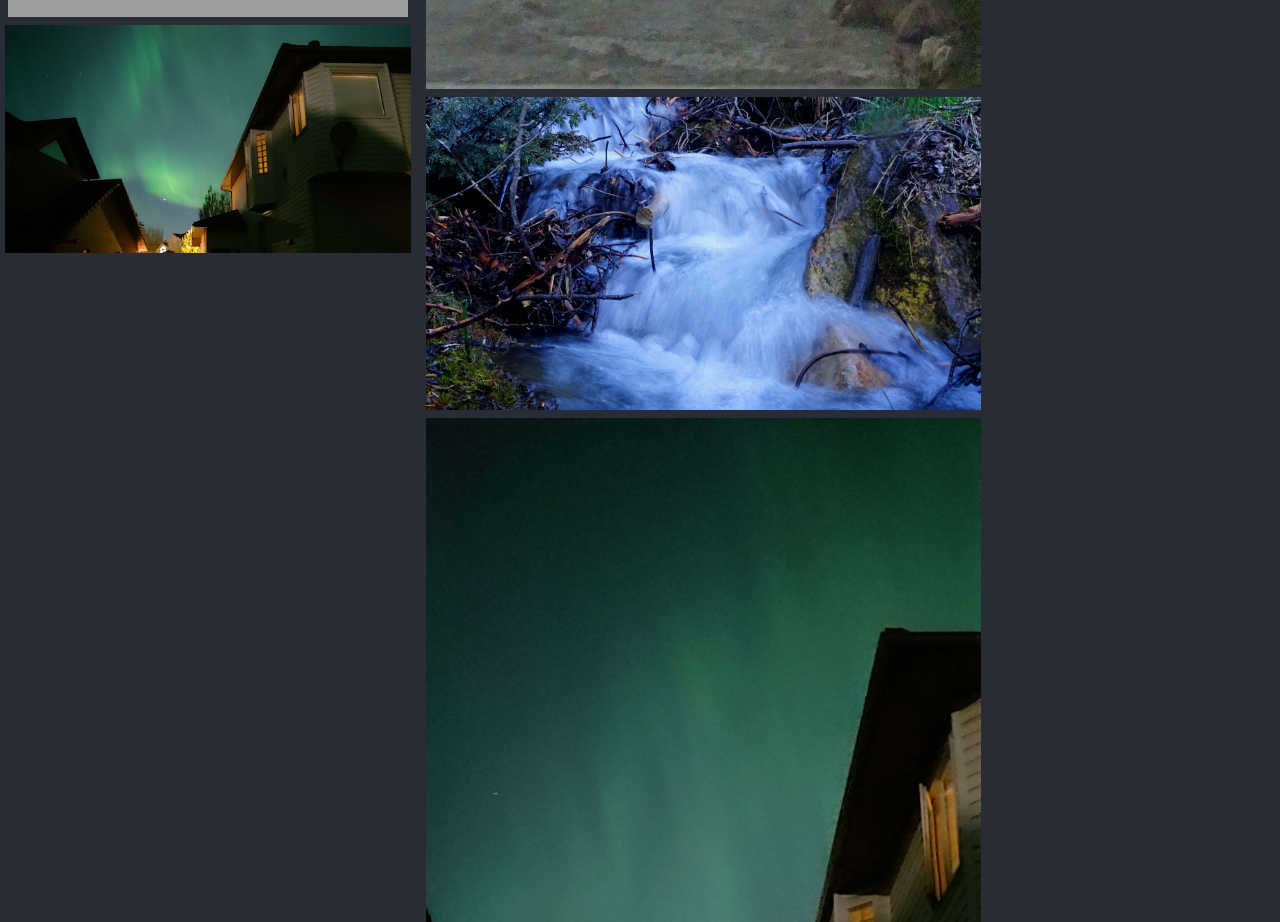
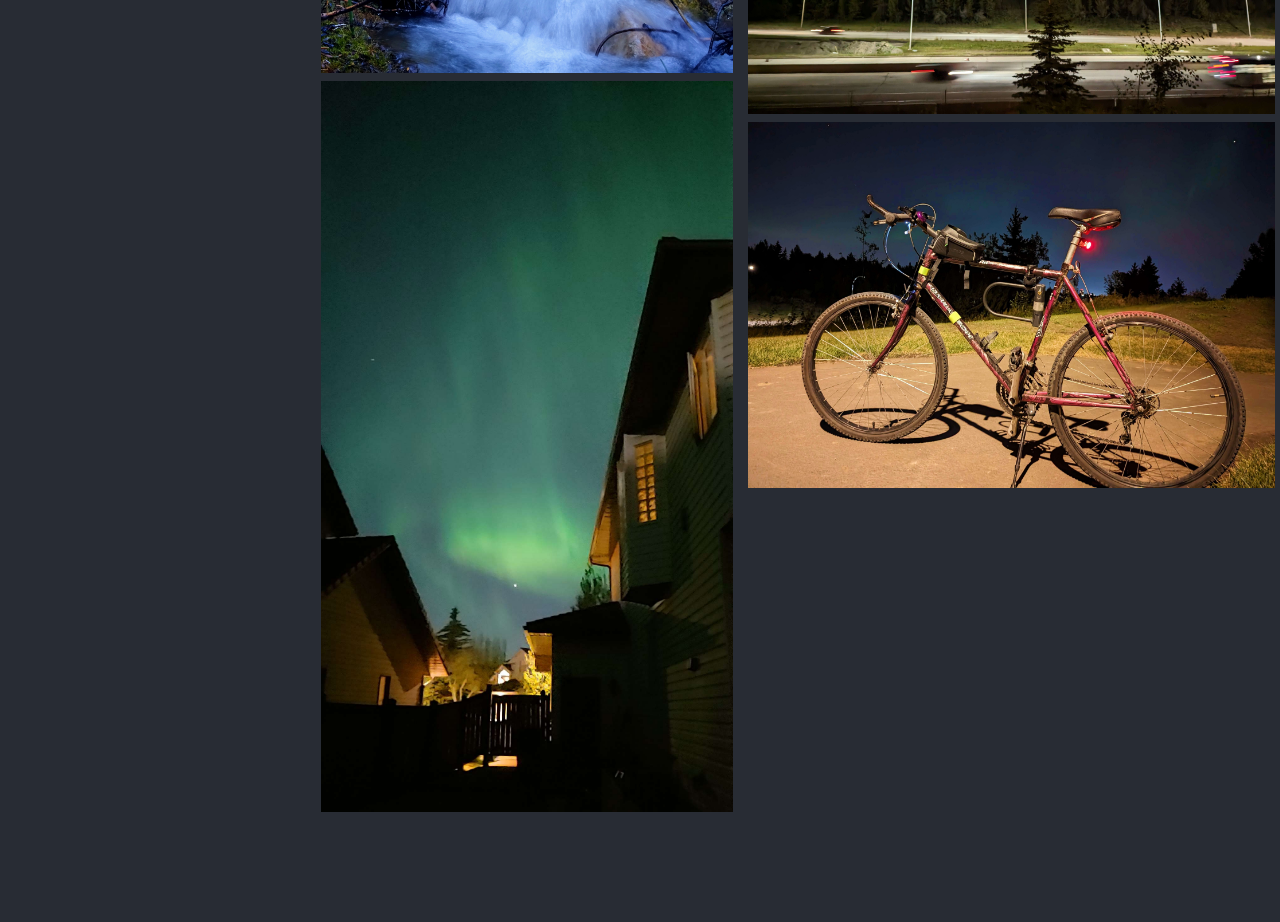
Before and after one commit to LeCitrus/LeCitrus.github.io, a React (Create React App) app: page /hobbies in a window 1280 px wide. Shown: the part 2740-3662 px from the top of the page. After the commit the page ends 3557 px from the top, so only its background shows below. Built offline with nearby package versions, Linux system fonts and the light colour scheme; grey boxes are pictures that could not be loaded; a web font is replaced by a local one.

Commit message:
more photos

```diff
--- a/src/pages/hobbies.tsx
+++ b/src/pages/hobbies.tsx
@@ -17,6 +17,7 @@ import p7 from '../images/photo7.jpg';
 import p8 from '../images/photo8.jpg';
 import p9 from '../images/photo9.jpg';
 import p10 from '../images/photo10.jpg';
+import p11 from '../images/photo11.jpg';
 import ImageComponent from '../components/ImageComponent';
 
 const Hobbies = () => {
@@ -77,7 +78,8 @@ const Hobbies = () => {
             <VStack>
               <ImageComponent src={p6} title="Star Trails" description="Experimenting with image layering"/>
               <ImageComponent src={p7} title="Star Trails 2" description="Added a lil crane :)"/>
-              <ImageComponent src={p8} title="Faint Aurora" description="Taken 2023-09-18"/>
+              <ImageComponent src={p8} title="Aurora 2" description="Taken 2023-09-18"/>
+              <ImageComponent src={p11} title="Aurora 3" description="Taken 2023-09-18"/>
             </VStack>
           </HStack>
         </Center>
```
Also changed, not shown: src/images/photo11.jpg (added), src/images/photo8.jpg.
